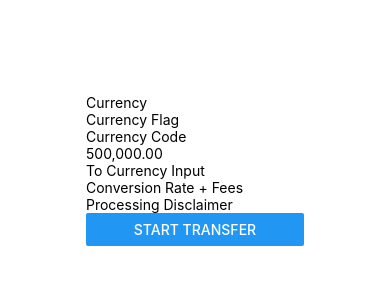
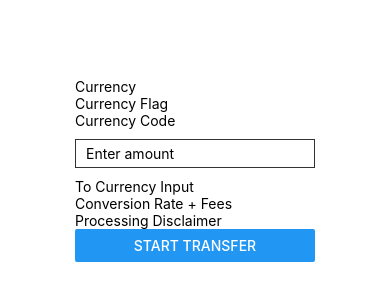
Before and after one commit to WaseemMansour/hubpay-app, a React Native app: screen / in a window 390 px wide. Shown: the part 252-552 px from the top of the page. Built offline with nearby package versions, Linux system fonts and the light colour scheme.

Commit message:
feat: Format NumberInput in Currency Format

```diff
--- a/components/CurrencyInput/CurrencyInput.tsx
+++ b/components/CurrencyInput/CurrencyInput.tsx
@@ -1,4 +1,5 @@
-import { Text, TextInput, View } from 'react-native'
+import { Text, View } from 'react-native'
+import { NumberInput } from '../NumberInput/NumberInput'
 
 type Props = {
   label?: string
@@ -29,7 +30,7 @@ export const CurrencyInput = ({ label = 'Currency' }: Props) => {
       </View>
 
       <View>
-        <TextInput placeholder='250,000' value='500,000.00' />
+        <NumberInput />
       </View>
     </View>
   )
--- /dev/null
+++ b/components/NumberInput/NumberInput.tsx
@@ -0,0 +1,37 @@
+import React, { useState } from 'react';
+import { TextInput } from 'react-native';
+import { currencyFormatter } from '../../utils/currencyFormatter';
+
+type Props = {
+  onChange?: (value: string) => void,
+  placeholder?: string,
+}
+
+export const NumberInput = ({ onChange, placeholder }: Props) => {
+  const [value, setValue] = useState<string>('');
+
+  const handleTextChange = (text: string) => {
+    const numericValue = text.replace(/[^0-9.]/g, '');
+    setValue(numericValue);
+
+    onChange?.(Number(numericValue).toFixed(2));
+  };
+
+  const handleOnBlur = (text: string) => {
+    const formattedValue = currencyFormatter(text);
+    setValue(formattedValue);
+  }
+
+  return (
+    <TextInput
+      testID='number-input'
+      value={value}
+      onChangeText={handleTextChange}
+      onEndEditing={(e) => handleOnBlur(e.nativeEvent.text)}
+      keyboardType="numeric"
+      placeholder={placeholder ?? 'Enter amount'}
+      autoFocus={false}
+      style={{borderWidth: 1, borderStyle: 'solid', borderColor: '#333', padding: 5, paddingHorizontal: 10, marginVertical: 10}}
+    />
+  );
+};
```
Also changed, not shown: 1 other file (tests, documents, lock files or other folders).
